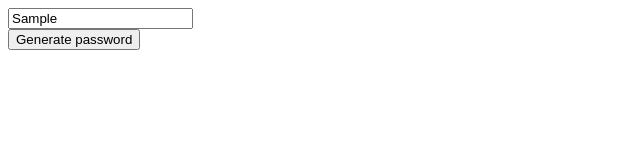
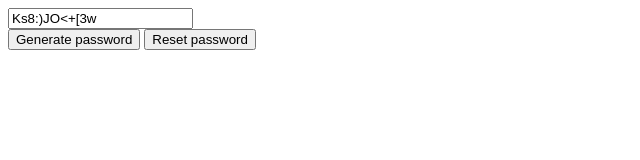
Before and after one commit to faithcoder/PassGenerator, a plain HTML site: page index.html in a window 1280 px wide. Both pictures are taken after typing "Sample" into the empty fields and a click on the button "Generate password". Shown: the whole page, without its empty margins (0-640 px from the left). Drawn offline with Linux system fonts and the light colour scheme.

Commit message:
reset button added

```diff
--- a/index.html
+++ b/index.html
@@ -3,7 +3,7 @@
   <head>
     <meta charset="UTF-8" />
     <meta name="viewport" content="width=device-width, initial-scale=1.0" />
-    <title>Document</title>
+    <title>Password Generator</title>
     <link rel="stylesheet" href="style.css" />
   </head>
   <body>
@@ -11,7 +11,8 @@
       <div class="display">
         <input type="text" id="password" placeholder="password" />
       </div>
-      <button>Generate password</button>
+      <button onclick="createPassword();">Generate password</button>
+      <button onclick="resetPassword();">Reset password</button>
     </div>
 
     <script>
@@ -23,18 +24,24 @@
       const number = "0123456789";
       const symbol = "!@#$%^&*()-=_+[]{}|;:,.<>?/";
 
+      const allChars = upperCase + lowerCase + number + symbol;
+
       function createPassword() {
         let password = "";
         password += upperCase[Math.floor(Math.random() * upperCase.length)];
         password += lowerCase[Math.floor(Math.random() * lowerCase.length)];
         password += number[Math.floor(Math.random() * number.length)];
-        password += symbol[Math.floor(Math.random() * upperCase.length)];
+        password += symbol[Math.floor(Math.random() * symbol.length)];
 
         while (length > password.length) {
           password += allChars[Math.floor(Math.random() * allChars.length)];
         }
         passwordBox.value = password;
       }
+
+      function resetPassword() {
+        passwordBox.value = "";
+      }
     </script>
   </body>
 </html>
```
